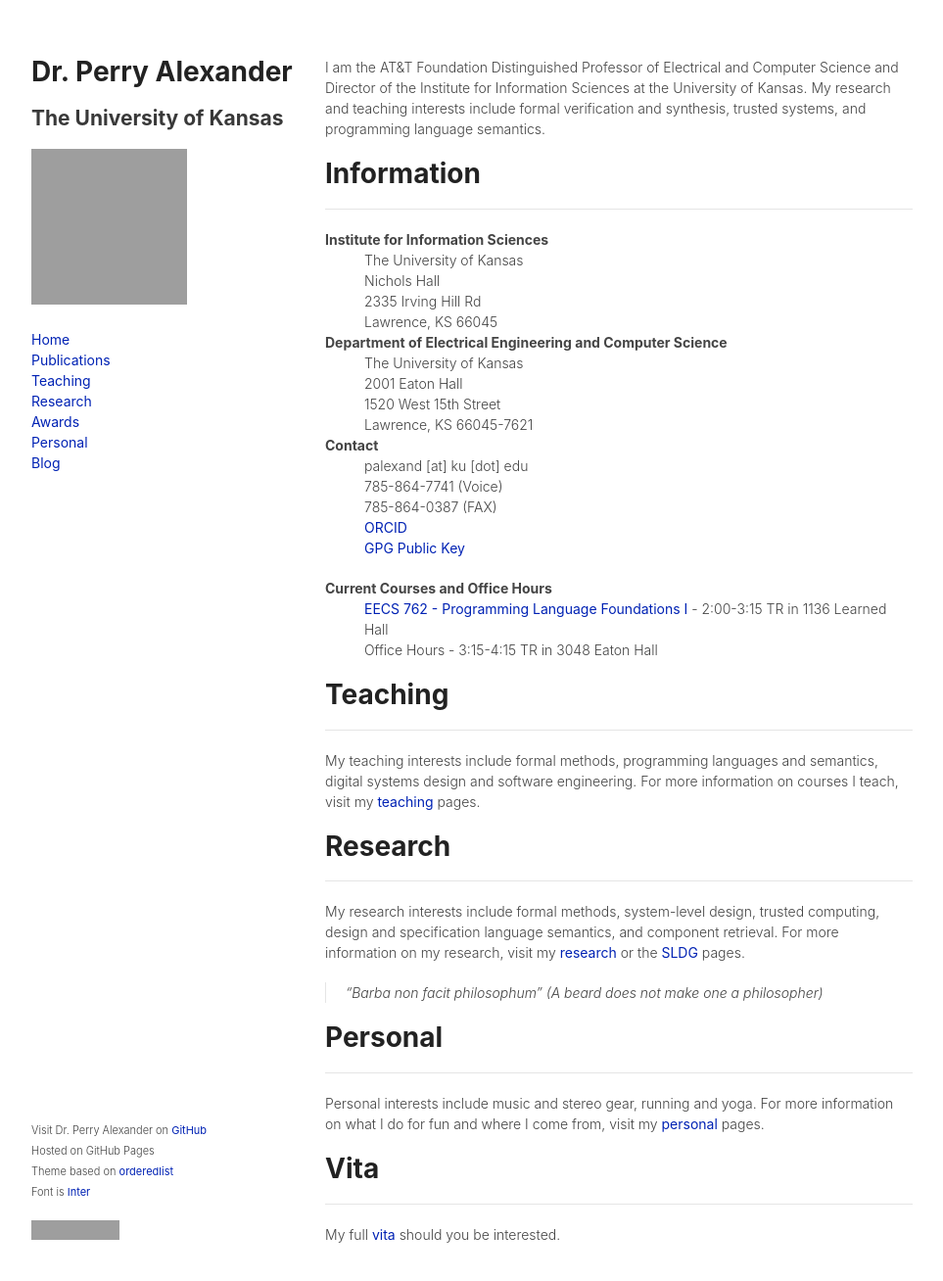
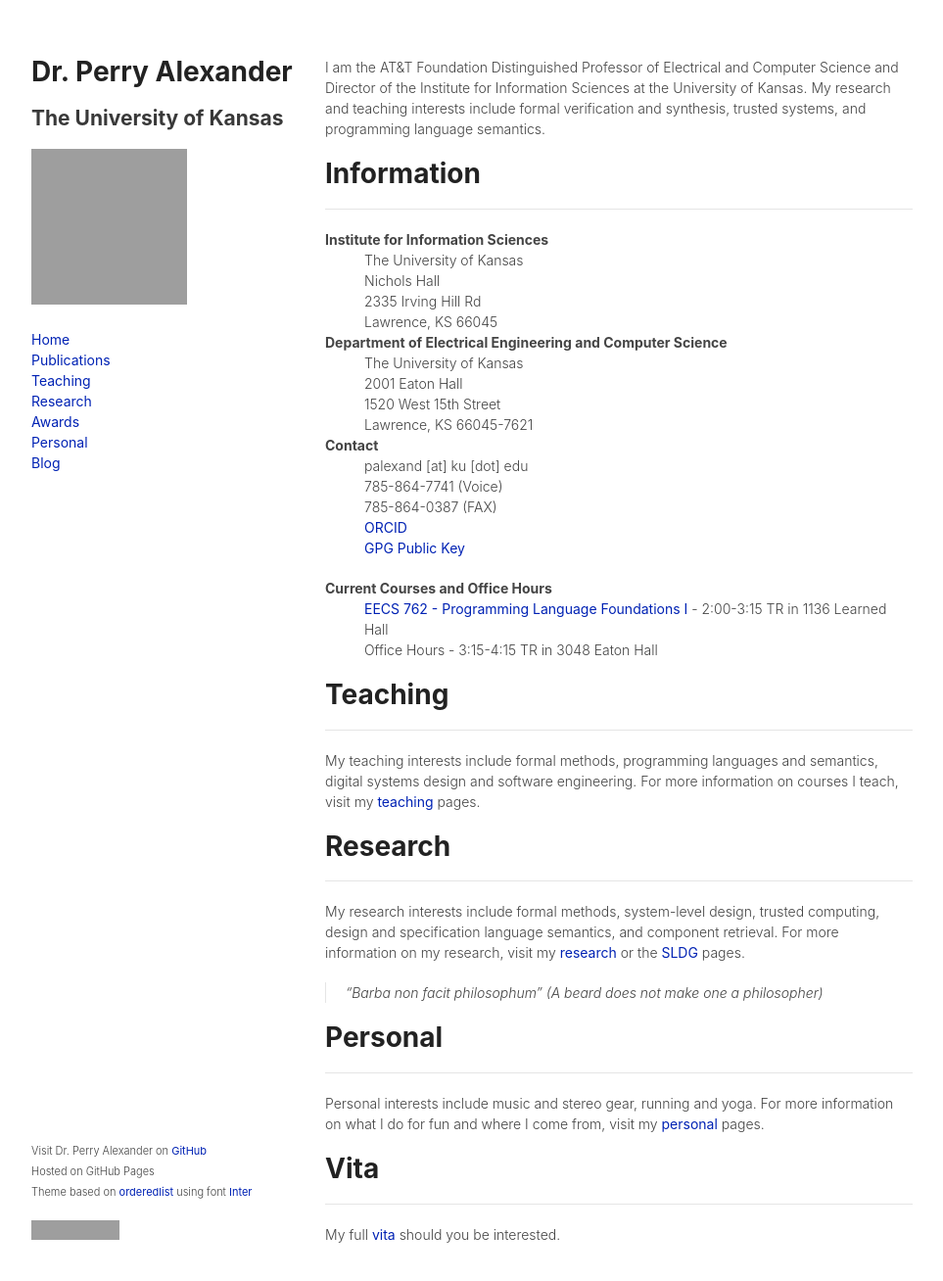
Before and after one commit to palexand/palexand.github.io, a Jekyll site: the page built from index.md, in a window 1280 px wide and 1341 px high. Shown: the top 1308 px of the window at 98% size, without its empty margins (158-1121 px from the left). Built offline with Jekyll 4.4.1, drawn with Linux system fonts in a browser that asks for light colours; some web fonts are replaced; grey boxes are pictures that could not be loaded.

Commit message:
formatting footer

```diff
--- a/_includes/footer.html
+++ b/_includes/footer.html
@@ -1,7 +1,7 @@
 <p><small>Visit {{ site.title }} on <a href="{{ site.github }}">GitHub</a></small></br>
 <small>Hosted on GitHub Pages </br> Theme based on <a
-href="https://github.com/orderedlist">orderedlist</a></br>
-Font is <a href="https://rsms.me/inter/">Inter</a>
+href="https://github.com/orderedlist">orderedlist</a> using
+font <a href="https://rsms.me/inter/">Inter</a>
 </small>
 </p>
 
```
